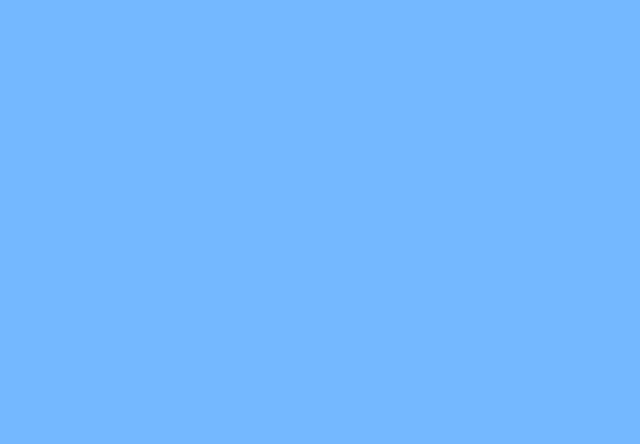
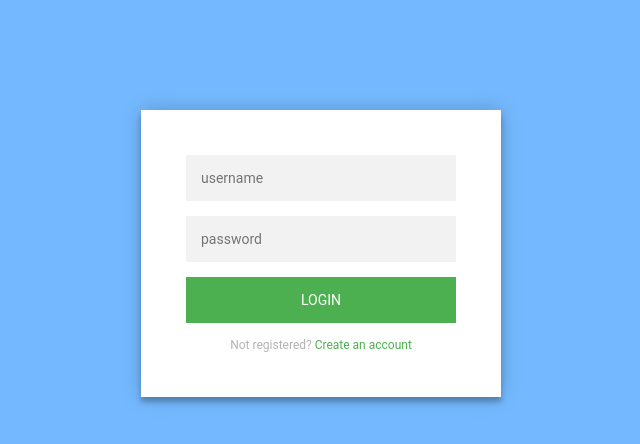
Before and after one commit to manosriram/dragNsave, a React (Create React App) app in the folder client/: page / in a window 1280 px wide. Shown: the top 444 px of the page, without its empty margins (327-967 px from the left). Built offline with nearby package versions, Linux system fonts and the light colour scheme; the HTML template or start-up script is replaced by a standard one.

Commit message:
Bug fix.

```diff
--- a/client/src/App.js
+++ b/client/src/App.js
@@ -5,9 +5,8 @@ import { BrowserRouter, Route } from "react-router-dom";
 const App = () => {
   return (
     <BrowserRouter>
-      <Route exact path="/" />
+      <Route exact path="/" component={Register} />
       <Route exact path="/map" component={ShowMap} />
-      <Route exact path="/register" component={Register} />
     </BrowserRouter>
   );
 };
```
Also changed, not shown: 1 other file (tests, documents, lock files or other folders).
